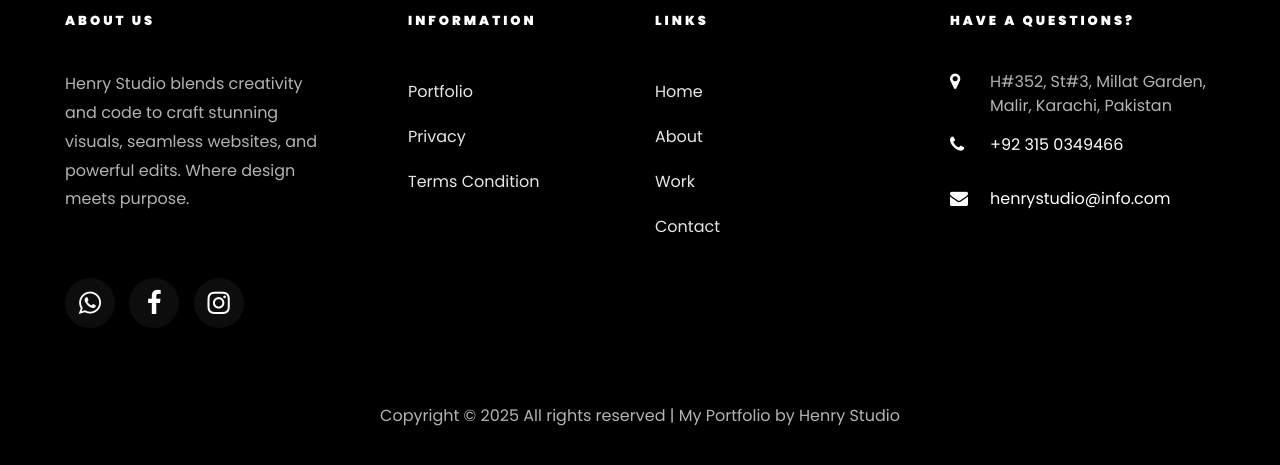
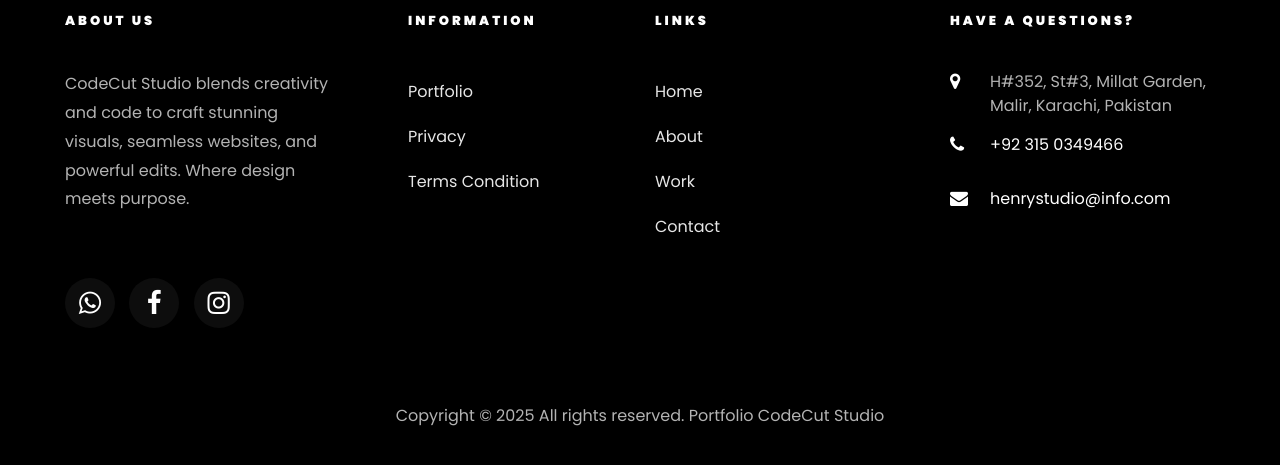
Before and after one commit to henrymatto/Henry-Studio-Portfolio, a plain HTML site: page work.html in a window 1280 px wide. Shown: the part 3642-4107 px from the top of the page. Drawn offline with Linux system fonts and the light colour scheme; some packages are replaced by stand-ins of ours; no server answers; files whose address does not match are found by name; a web font is replaced by a local one.

Commit message:
Update work.html

```diff
--- a/work.html
+++ b/work.html
@@ -207,7 +207,7 @@
                 <div class="col-md">
                     <div class="ftco-footer-widget mb-4">
                         <h2 class="ftco-heading-2">About Us</h2>
-                        <p>Henry Studio blends creativity and code to craft stunning visuals, seamless websites, and
+                        <p>CodeCut Studio blends creativity and code to craft stunning visuals, seamless websites, and
                             powerful edits. Where design meets purpose.</p>
                         <ul class="ftco-footer-social list-unstyled float-md-left float-lft mt-5">
                             <li class="ftco-animate"><a href="https://wa.me/923443066788"><span
@@ -262,8 +262,8 @@
             <div class="row">
                 <div class="col-md-12 text-center">
                     <p>Copyright &copy;
-                        <script>document.write(new Date().getFullYear());</script> All rights reserved | My Portfolio by
-                        <a href="https://www.instagram.com/henrys.aura?igsh=azIxNnlheTd2N2ww" target="_blank">Henry
+                        <script>document.write(new Date().getFullYear());</script> All rights reserved. Portfolio
+                        <a href="https://www.instagram.com/codecut_studio?igsh=MXdtNTBvOWlsZnc5cQ==" target="_blank">CodeCut
                             Studio</a>
                     </p>
                 </div>
```
Lines whose indentation alone changed are shown as unchanged.
